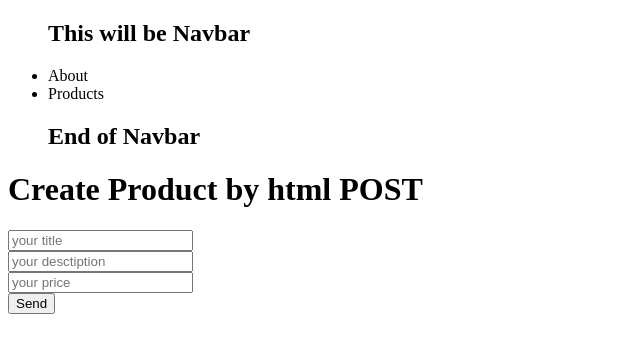
After one commit to squirtlechen/mysite, a Django app: page /createbyhtml in a window 1280 px wide. The commit adds this page. Shown: the top 353 px of the page, without its empty margins (0-640 px from the left). Run offline with Django 3.2, Linux system fonts and the light colour scheme.

Commit message:
20200608

```diff
--- a/mysite/urls.py
+++ b/mysite/urls.py
@@ -18,7 +18,8 @@ from django.urls import path
 
 from pages.views import home_view, about_view
 from products.views import product_detail_view
-from products.views import product_create_view
+from products.views import product_create_view_html
+from products.views import product_create_view_django
 
 
 urlpatterns = [
@@ -26,5 +27,6 @@ urlpatterns = [
     path('', home_view, name='home'),
     path('about', about_view, name='Pages'),
     path('products', product_detail_view, name='Products'),
-    path('create', product_create_view, name='Create'),
+    path('createbyhtml', product_create_view_html, name='Create'),
+    path('createbydjango', product_create_view_django, name='Create'),
 ]
--- a/pages/views.py
+++ b/pages/views.py
@@ -4,7 +4,10 @@ from django.shortcuts import render
 # Create your views here.
 def home_view(request, *args, **kwargs):
     #return HttpResponse("<h1>Hello World</h1>")
-    return render(request, "home.html", {})
+    context={
+
+    }
+    return render(request, "home.html", context)
 
 def about_view(request, *args, **kwargs):
     my_context={
--- a/products/views.py
+++ b/products/views.py
@@ -2,20 +2,24 @@ from django.shortcuts import render
 from .forms import ProductForm
 from .models import Product
 # Create your views here.
-def product_create_view(request):
-    context={ }
-    return render(request, "products_create.html", context)
+def product_create_view_html(request):
+    print("GET:",request.GET)
+    print("POST:",request.POST)
+    #my_new_title = request.POS.get('title')
+    # Product.objects.create(title=my_new_title)
+    context={}
+    return render(request, "products_create_html.html", context)
 
-#def product_create_view(request):
-#    form = ProductForm(request.POST or None)
-#    if form.is_valid():
-#       form.save()
-#        form = ProductForm()
-#
-#    context={
-#        'form':form
-#    }
-#    return render(request, "products_create.html", context)
+def product_create_view_django(request):
+    form = ProductForm(request.POST or None)
+    if form.is_valid():
+       form.save()
+       form = ProductForm()
+
+    context={
+        'form':form
+    }
+    return render(request, "products_create_django.html", context)
 
 def product_detail_view(request):
     obj = Product.objects.get(id=1)
--- a/templates/about.html
+++ b/templates/about.html
@@ -15,11 +15,11 @@
 <ul>
     {% for my_item in my_list %}
     {% if my_item == 12 %}
-        <li>{{ forloop.counter }} - {{my_item| add:4 }}</li>
+        <li>Item{{ forloop.counter }} - {{my_item| add:4 }}</li>
     {% elif my_item == 34 %}
-        <li>{{ forloop.counter }} - {{my_item| add:6 }}</li>
+        <li>Item{{ forloop.counter }} - {{my_item| add:6 }}</li>
     {% else %}
-        <li>{{ forloop.counter }} - {{my_item}}</li>
+        <li>Item{{ forloop.counter }} - {{my_item}}</li>
     {% endif %}
     {% endfor %}
 </ul>
--- a/templates/navbar.html
+++ b/templates/navbar.html
@@ -1,6 +1,8 @@
 <nav>
     <ul>
+        <h2>This will be Navbar</h2>
         <li>About</li>
         <li>Products</li>
+        <h2>End of Navbar</h2>
     </ul>
 </nav>
--- /dev/null
+++ b/templates/products_create_html.html
@@ -0,0 +1,16 @@
+{% extends 'base.html' %}
+
+{% block content %}
+
+<h1>Create Product by html POST</h1>
+<form action='.' method='POST'>{% csrf_token %}
+    <input type='text' name='title' placeholder='your title' />
+    <br>
+    <input type='text' name='description' placeholder='your desctiption' />
+    <br>
+    <input type='text' name='price' placeholder='your price' />
+    <br>
+    <input type='submit' value='Send' /><br>
+</form>
+
+{% endblock%}
```
Also changed, not shown: templates/home.html (+6 -3 lines), templates/products_create.html (deleted, +0 -11 lines), templates/products_create_django.html (added, +12 -0 lines), db.sqlite3.
